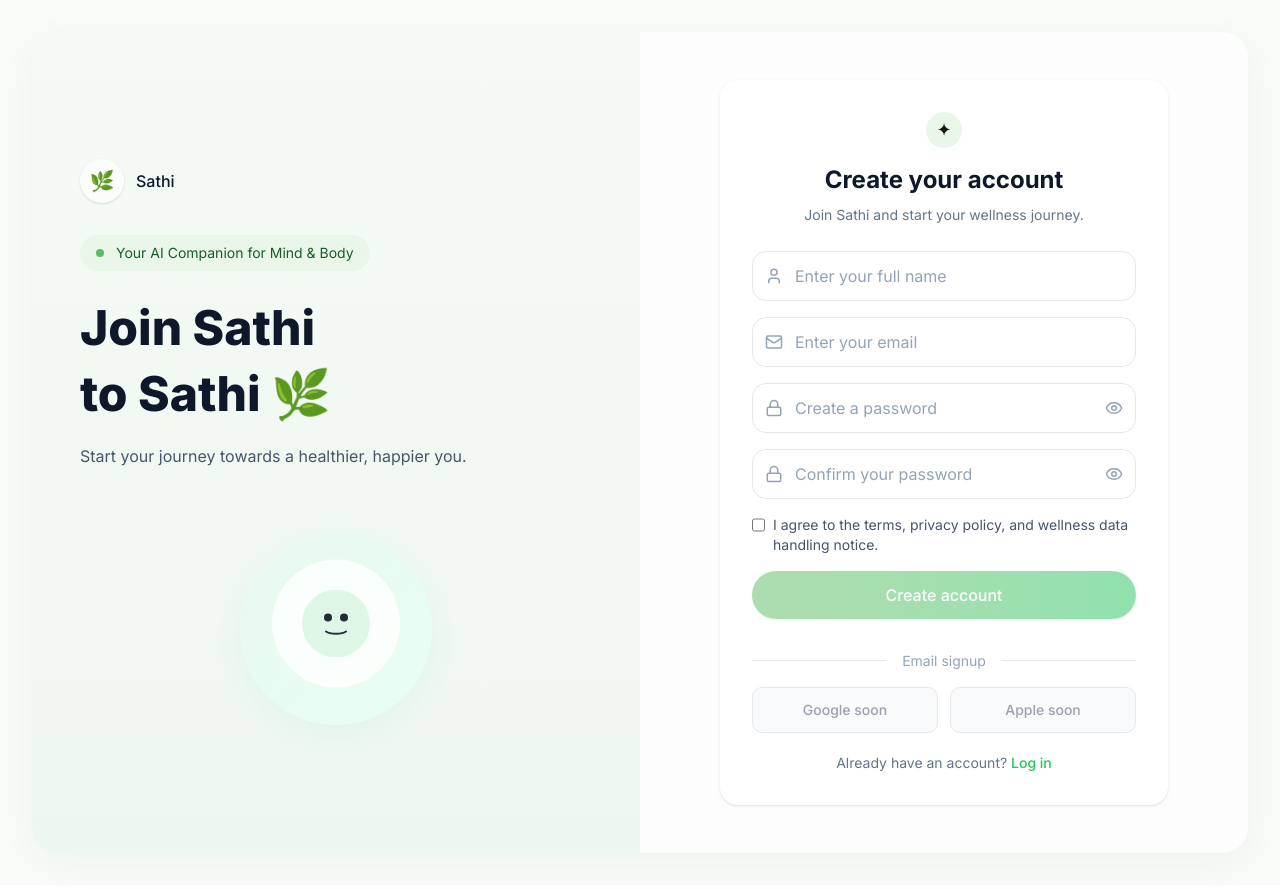
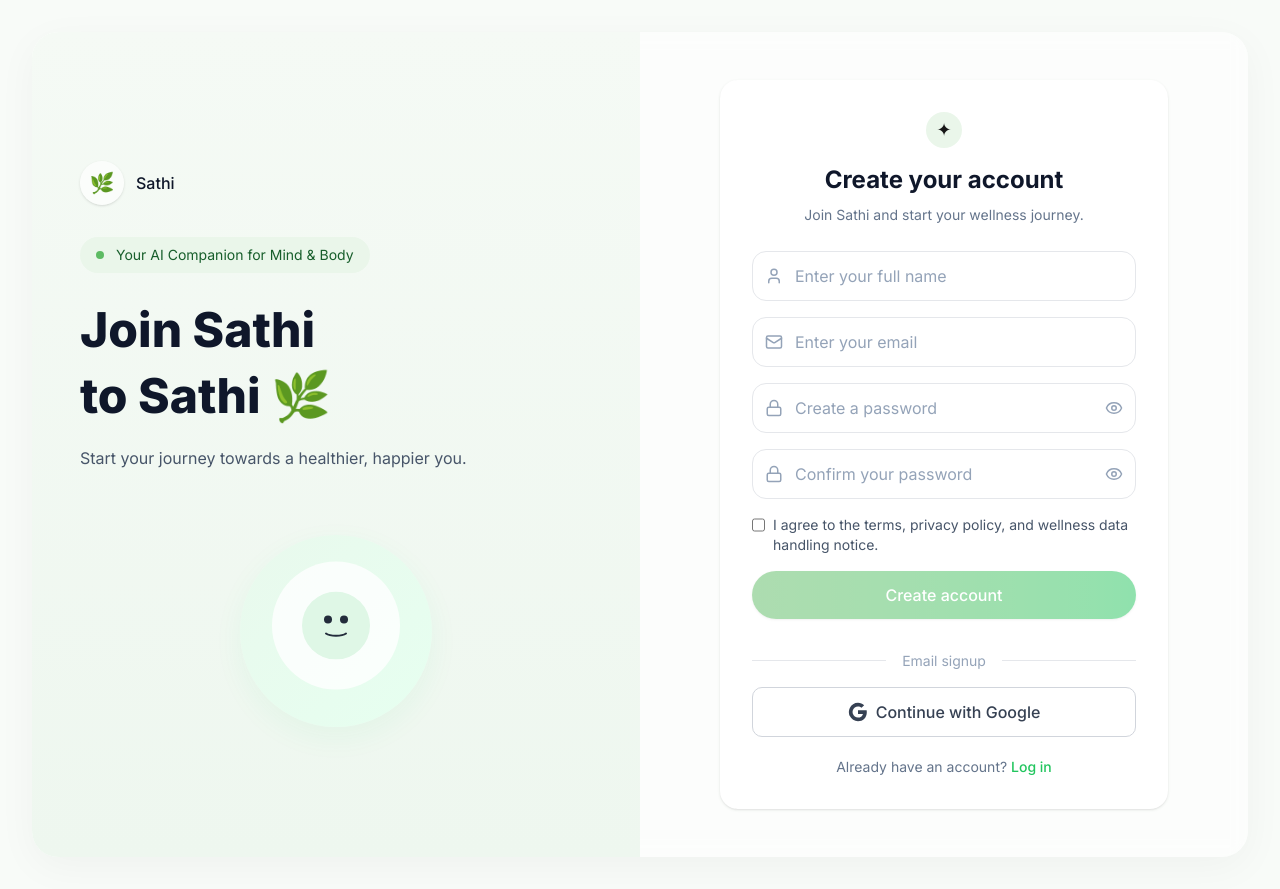
Before and after one commit to Kawshik-khan/Shathi, a Next.js app: page /auth/signup in a window 1280 px wide. Built offline with nearby package versions, Linux system fonts and the light colour scheme; no server answers.

Commit message:
feat(auth): implement Google sign-in functionality with NextAuth

```diff
--- a/package.json
+++ b/package.json
@@ -24,6 +24,7 @@
     "i18next": "^26.2.0",
     "lucide-react": "^1.14.0",
     "next": "16.2.6",
+    "next-auth": "5",
     "radix-ui": "^1.4.3",
     "react": "19.2.4",
     "react-dom": "19.2.4",
--- a/src/app/layout.tsx
+++ b/src/app/layout.tsx
@@ -4,6 +4,7 @@
 import { cn } from "@/lib/utils";
 import { ThemeProvider } from "@/components/theme-provider";
 import { I18nProvider } from "@/components/i18n-provider";
+import { AuthProvider } from "@/components/auth/AuthProvider";
 
 const inter = Inter({
   subsets: ["latin"],
@@ -56,11 +57,13 @@
       suppressHydrationWarning
     >
       <body className="min-h-full flex flex-col font-sans" suppressHydrationWarning={true}>
-        <I18nProvider>
-          <ThemeProvider>
-            {children}
-          </ThemeProvider>
-        </I18nProvider>
+        <AuthProvider>
+          <I18nProvider>
+            <ThemeProvider>
+              {children}
+            </ThemeProvider>
+          </I18nProvider>
+        </AuthProvider>
       </body>
     </html>
   );
--- /dev/null
+++ b/src/auth.ts
@@ -0,0 +1,115 @@
+import NextAuth, { type NextAuthConfig } from "next-auth";
+import GoogleProvider from "next-auth/providers/google";
+import CredentialsProvider from "next-auth/providers/credentials";
+import { apiFetch } from "@/lib/api";
+import { TokenResponse, AuthUser } from "@/types";
+
+const config = {
+  providers: [
+    GoogleProvider({
+      clientId: process.env.GOOGLE_CLIENT_ID!,
+      clientSecret: process.env.GOOGLE_CLIENT_SECRET!,
+    }),
+    CredentialsProvider({
+      name: "Email",
+      credentials: {
+        email: { label: "Email", type: "email" },
+        password: { label: "Password", type: "password" },
+      },
+      async authorize(credentials) {
+        if (!credentials?.email || !credentials?.password) {
+          return null;
+        }
+
+        try {
+          const tokens = await apiFetch<TokenResponse>("/api/v1/auth/login", {
+            method: "POST",
+            body: JSON.stringify({
+              email: credentials.email,
+              password: credentials.password,
+            }),
+          });
+
+          if (!tokens?.user) {
+            return null;
+          }
+
+          return {
+            id: tokens.user.id,
+            email: tokens.user.email,
+            name: tokens.user.name,
+            image: tokens.user.avatar_url,
+            backendToken: tokens.access_token,
+          };
+        } catch (error) {
+          return null;
+        }
+      },
+    }),
+  ],
+  pages: {
+    signIn: "/auth/login",
+    error: "/auth/login",
+  },
+  session: {
+    strategy: "jwt",
+    maxAge: 7 * 24 * 60 * 60, // 7 days
+  },
+  callbacks: {
+    async jwt({ token, user, account }) {
+      if (user) {
+        token.id = user.id;
+        token.email = user.email;
+        token.name = user.name;
+        token.picture = user.image;
+        token.backendToken = (user as any).backendToken;
+      }
+
+      // Handle Google OAuth
+      if (account?.provider === "google") {
+        try {
+          // Exchange Google token for backend token
+          const response = await apiFetch<TokenResponse>(
+            "/api/v1/auth/google-callback",
+            {
+              method: "POST",
+              body: JSON.stringify({
+                googleToken: account.id_token,
+                profile: {
+                  email: user?.email,
+                  name: user?.name,
+                  image: user?.image,
+                },
+              }),
+            }
+          );
+
+          if (response?.user) {
+            token.id = response.user.id;
+            token.backendToken = response.access_token;
+          }
+        } catch (error) {
+          console.error("Google callback error:", error);
+        }
+      }
+
+      return token;
+    },
+    async session({ session, token }) {
+      if (session.user) {
+        session.user.id = token.id as string;
+        session.user.backendToken = token.backendToken as string;
+      }
+      return session;
+    },
+  },
+  events: {
+    async signIn({ user, account }) {
+      if (account?.provider === "credentials") {
+        // Credentials provider already handled by authorize callback
+      }
+    },
+  },
+} satisfies NextAuthConfig;
+
+export const { handlers, auth, signIn, signOut } = NextAuth(config);
--- /dev/null
+++ b/src/components/auth/AuthProvider.tsx
@@ -0,0 +1,8 @@
+"use client";
+
+import { SessionProvider } from "next-auth/react";
+import { ReactNode } from "react";
+
+export function AuthProvider({ children }: { children: ReactNode }) {
+  return <SessionProvider>{children}</SessionProvider>;
+}
--- /dev/null
+++ b/src/components/auth/GoogleSignInButton.tsx
@@ -0,0 +1,63 @@
+"use client";
+
+import { signIn } from "next-auth/react";
+import { motion } from "framer-motion";
+import { useState } from "react";
+
+export default function GoogleSignInButton() {
+  const [loading, setLoading] = useState(false);
+  const [error, setError] = useState("");
+
+  const handleGoogleSignIn = async () => {
+    setLoading(true);
+    setError("");
+    try {
+      const result = await signIn("google", {
+        redirect: true,
+        callbackUrl: "/dashboard",
+      });
+
+      if (result?.error) {
+        setError("Failed to sign in with Google");
+      }
+    } catch (err) {
+      setError("An error occurred during sign in");
+      console.error(err);
+    } finally {
+      setLoading(false);
+    }
+  };
+
+  return (
+    <div className="w-full">
+      <motion.button
+        onClick={handleGoogleSignIn}
+        disabled={loading}
+        whileHover={{ scale: 1.02 }}
+        whileTap={{ scale: 0.98 }}
+        className="w-full py-3 px-4 border border-gray-300 rounded-lg font-medium text-gray-700 hover:bg-gray-50 transition-colors disabled:opacity-50 disabled:cursor-not-allowed flex items-center justify-center gap-2"
+      >
+        <svg className="w-5 h-5" viewBox="0 0 24 24">
+          <path
+            fill="currentColor"
+            d="M22.56 12.25c0-.78-.07-1.53-.2-2.25H12v4.26h5.92c-.26 1.37-1.04 2.53-2.21 3.31v2.77h3.57c2.08-1.92 3.28-4.74 3.28-8.09z"
+          />
+          <path
+            fill="currentColor"
+            d="M12 23c2.97 0 5.46-.98 7.28-2.66l-3.57-2.77c-.98.66-2.23 1.06-3.71 1.06-2.86 0-5.29-1.93-6.16-4.53H2.18v2.84C3.99 20.53 7.7 23 12 23z"
+          />
+          <path
+            fill="currentColor"
+            d="M5.84 14.09c-.22-.66-.35-1.36-.35-2.09s.13-1.43.35-2.09V7.07H2.18C1.43 8.55 1 10.22 1 12s.43 3.45 1.18 4.93l2.85-2.22.81-.62z"
+          />
+          <path
+            fill="currentColor"
+            d="M12 5.38c1.62 0 3.06.56 4.21 1.64l3.15-3.15C17.45 2.09 14.97 1 12 1 7.7 1 3.99 3.47 2.18 7.07l3.66 2.84c.87-2.6 3.3-4.53 6.16-4.53z"
+          />
+        </svg>
+        {loading ? "Signing in..." : "Continue with Google"}
+      </motion.button>
+      {error && <p className="text-red-500 text-sm mt-2">{error}</p>}
+    </div>
+  );
+}
--- a/src/components/auth/LoginForm.tsx
+++ b/src/components/auth/LoginForm.tsx
@@ -8,6 +8,7 @@
 import { apiFetch } from "@/lib/api";
 import { LoginRequest, TokenResponse, AuthUser } from "@/types";
 import { useTranslation } from "react-i18next";
+import GoogleSignInButton from "./GoogleSignInButton";
 
 export default function LoginForm() {
   const [email, setEmail] = useState("");
@@ -151,10 +152,7 @@
           <hr className="flex-1 border-gray-200" />
         </div>
 
-        <div className="grid grid-cols-2 gap-2 sm:gap-3">
-          <button type="button" disabled className="py-2.5 sm:py-3 rounded-lg border border-gray-200 bg-gray-50 text-gray-400 text-xs sm:text-sm font-medium cursor-not-allowed">Google soon</button>
-          <button type="button" disabled className="py-2.5 sm:py-3 rounded-lg border border-gray-200 bg-gray-50 text-gray-400 text-xs sm:text-sm font-medium cursor-not-allowed">Apple soon</button>
-        </div>
+        <GoogleSignInButton />
 
         <p className="text-center text-xs sm:text-sm text-[#64748B] mt-4 sm:mt-5">{t('auth.dontHaveAccount')} <a href="/auth/signup" className="text-[#22C55E] font-medium hover:underline">{t('actions.signUp')}</a></p>
       </form>
--- a/src/components/auth/SignupForm.tsx
+++ b/src/components/auth/SignupForm.tsx
@@ -8,6 +8,7 @@
 import { apiFetch } from "@/lib/api";
 import { LoginRequest, TokenResponse, AuthUser } from "@/types";
 import { useTranslation } from "react-i18next";
+import GoogleSignInButton from "./GoogleSignInButton";
 
 export default function SignupForm() {
   const [name, setName] = useState("");
@@ -195,10 +196,7 @@
           <hr className="flex-1 border-gray-200" />
         </div>
 
-        <div className="grid grid-cols-2 gap-2 sm:gap-3">
-          <button type="button" disabled className="py-2.5 sm:py-3 rounded-lg border border-gray-200 bg-gray-50 text-gray-400 text-xs sm:text-sm font-medium cursor-not-allowed">Google soon</button>
-          <button type="button" disabled className="py-2.5 sm:py-3 rounded-lg border border-gray-200 bg-gray-50 text-gray-400 text-xs sm:text-sm font-medium cursor-not-allowed">Apple soon</button>
-        </div>
+        <GoogleSignInButton />
 
         <p className="text-center text-xs sm:text-sm text-[#64748B] mt-4 sm:mt-5">{t('auth.alreadyHaveAccount')} <a href="/auth/login" className="text-[#22C55E] font-medium hover:underline">{t('actions.logIn')}</a></p>
       </form>
```
